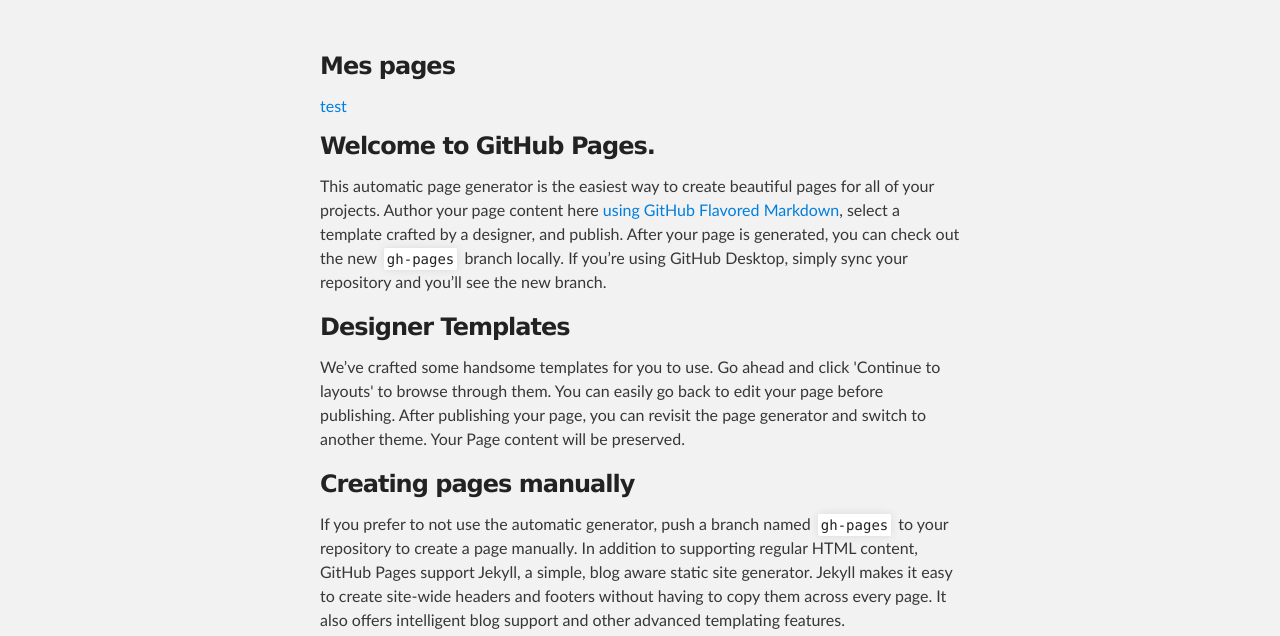
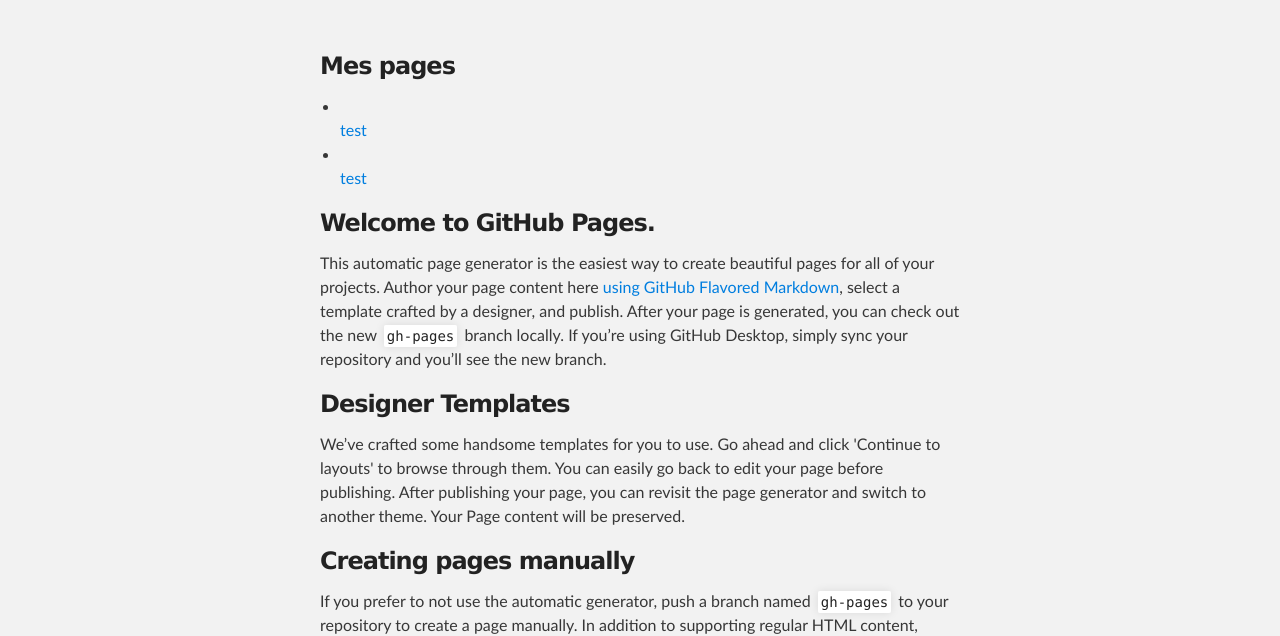
Before and after one commit to jero44/jero44.github.io, a plain HTML site: page index.html in a window 1280 px wide. Shown: the part 176-812 px from the top of the page. Drawn offline with Linux system fonts and the light colour scheme.

Commit message:
update lien vers exercice

```diff
--- a/index.html
+++ b/index.html
@@ -28,7 +28,10 @@
     <div id="main_content_wrap" class="outer">
       <section id="main_content" class="inner">
         <h3>Mes pages</h3>
-        <a href="test.html">test</a>
+        <ul>
+        <li></li><a href="test.html">test</a></li>
+        <li></li><a href="exercice.html">test</a></li>
+        </ul>
         <h3>
 <a id="welcome-to-github-pages" class="anchor" href="#welcome-to-github-pages" aria-hidden="true"><span aria-hidden="true" class="octicon octicon-link"></span></a>Welcome to GitHub Pages.</h3>
 
```
